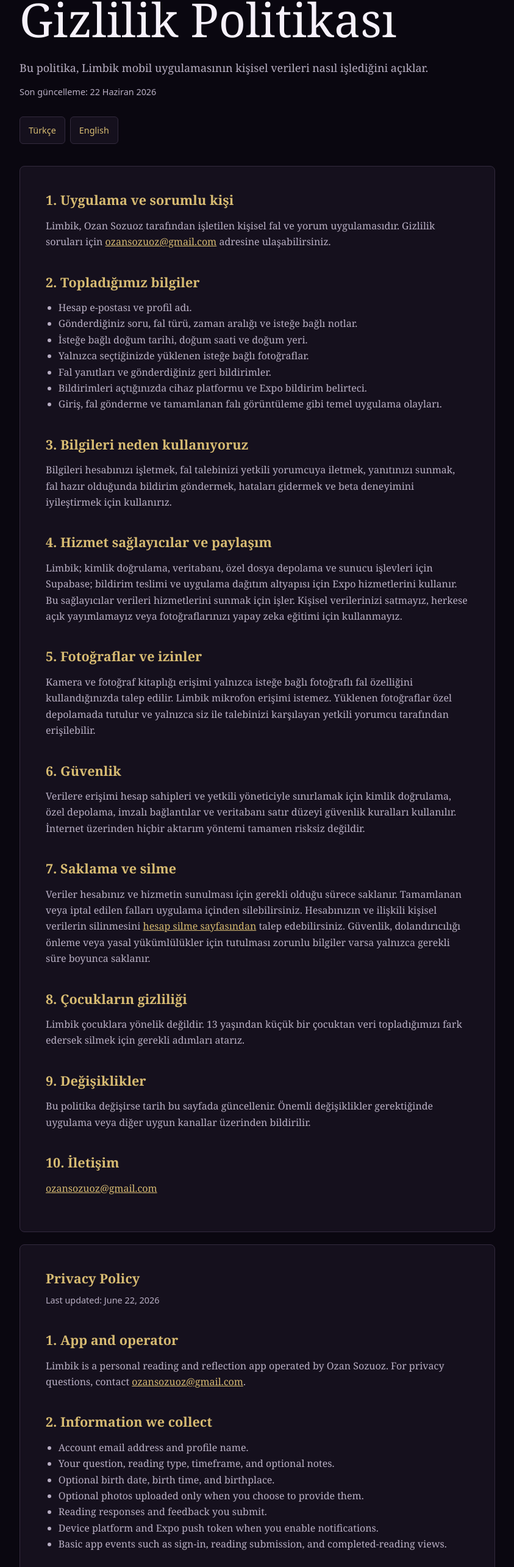
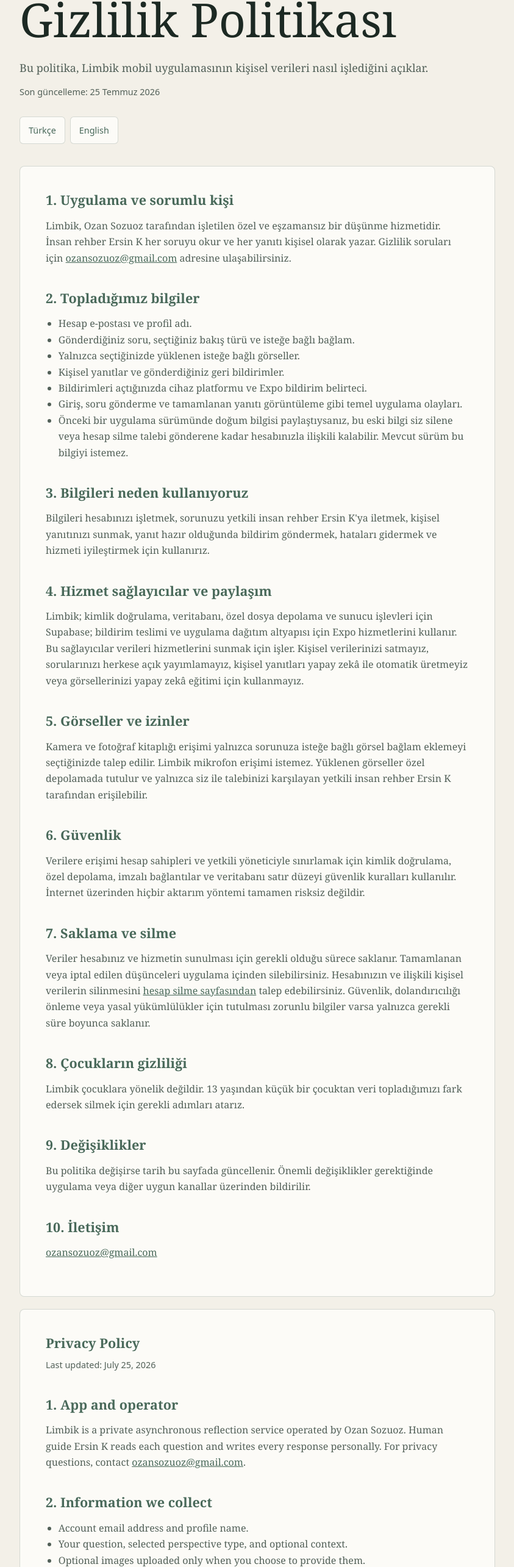
Before and after one commit to ozansozuozgit/limbik-legal, a plain HTML site: page privacy/index.html in a window 1280 px wide. Shown: the part 131-2700 px from the top of the page at 61% size, without its empty margins (218-1061 px from the left). Drawn offline with Linux system fonts and the light colour scheme.

Commit message:
Update legal pages for reflection service

```diff
--- a/privacy/index.html
+++ b/privacy/index.html
@@ -12,7 +12,7 @@
       <p class="brand"><a href="../">Limbik</a></p>
       <h1>Gizlilik Politikası</h1>
       <p class="lede">Bu politika, Limbik mobil uygulamasının kişisel verileri nasıl işlediğini açıklar.</p>
-      <p class="meta">Son güncelleme: 22 Haziran 2026</p>
+      <p class="meta">Son güncelleme: 25 Temmuz 2026</p>
       <nav class="language-nav" aria-label="Language">
         <a href="#turkce">Türkçe</a>
         <a href="#english">English</a>
@@ -20,33 +20,33 @@
 
       <article class="panel" id="turkce">
         <h2>1. Uygulama ve sorumlu kişi</h2>
-        <p>Limbik, Ozan Sozuoz tarafından işletilen kişisel fal ve yorum uygulamasıdır. Gizlilik soruları için <a href="mailto:ozansozuoz@gmail.com">ozansozuoz@gmail.com</a> adresine ulaşabilirsiniz.</p>
+        <p>Limbik, Ozan Sozuoz tarafından işletilen özel ve eşzamansız bir düşünme hizmetidir. İnsan rehber Ersin K her soruyu okur ve her yanıtı kişisel olarak yazar. Gizlilik soruları için <a href="mailto:ozansozuoz@gmail.com">ozansozuoz@gmail.com</a> adresine ulaşabilirsiniz.</p>
 
         <h2>2. Topladığımız bilgiler</h2>
         <ul>
           <li>Hesap e-postası ve profil adı.</li>
-          <li>Gönderdiğiniz soru, fal türü, zaman aralığı ve isteğe bağlı notlar.</li>
-          <li>İsteğe bağlı doğum tarihi, doğum saati ve doğum yeri.</li>
-          <li>Yalnızca seçtiğinizde yüklenen isteğe bağlı fotoğraflar.</li>
-          <li>Fal yanıtları ve gönderdiğiniz geri bildirimler.</li>
+          <li>Gönderdiğiniz soru, seçtiğiniz bakış türü ve isteğe bağlı bağlam.</li>
+          <li>Yalnızca seçtiğinizde yüklenen isteğe bağlı görseller.</li>
+          <li>Kişisel yanıtlar ve gönderdiğiniz geri bildirimler.</li>
           <li>Bildirimleri açtığınızda cihaz platformu ve Expo bildirim belirteci.</li>
-          <li>Giriş, fal gönderme ve tamamlanan falı görüntüleme gibi temel uygulama olayları.</li>
+          <li>Giriş, soru gönderme ve tamamlanan yanıtı görüntüleme gibi temel uygulama olayları.</li>
+          <li>Önceki bir uygulama sürümünde doğum bilgisi paylaştıysanız, bu eski bilgi siz silene veya hesap silme talebi gönderene kadar hesabınızla ilişkili kalabilir. Mevcut sürüm bu bilgiyi istemez.</li>
         </ul>
 
         <h2>3. Bilgileri neden kullanıyoruz</h2>
-        <p>Bilgileri hesabınızı işletmek, fal talebinizi yetkili yorumcuya iletmek, yanıtınızı sunmak, fal hazır olduğunda bildirim göndermek, hataları gidermek ve beta deneyimini iyileştirmek için kullanırız.</p>
+        <p>Bilgileri hesabınızı işletmek, sorunuzu yetkili insan rehber Ersin K'ya iletmek, kişisel yanıtınızı sunmak, yanıt hazır olduğunda bildirim göndermek, hataları gidermek ve hizmeti iyileştirmek için kullanırız.</p>
 
         <h2>4. Hizmet sağlayıcılar ve paylaşım</h2>
-        <p>Limbik; kimlik doğrulama, veritabanı, özel dosya depolama ve sunucu işlevleri için Supabase; bildirim teslimi ve uygulama dağıtım altyapısı için Expo hizmetlerini kullanır. Bu sağlayıcılar verileri hizmetlerini sunmak için işler. Kişisel verilerinizi satmayız, herkese açık yayımlamayız veya fotoğraflarınızı yapay zeka eğitimi için kullanmayız.</p>
+        <p>Limbik; kimlik doğrulama, veritabanı, özel dosya depolama ve sunucu işlevleri için Supabase; bildirim teslimi ve uygulama dağıtım altyapısı için Expo hizmetlerini kullanır. Bu sağlayıcılar verileri hizmetlerini sunmak için işler. Kişisel verilerinizi satmayız, sorularınızı herkese açık yayımlamayız, kişisel yanıtları yapay zekâ ile otomatik üretmeyiz veya görsellerinizi yapay zekâ eğitimi için kullanmayız.</p>
 
-        <h2>5. Fotoğraflar ve izinler</h2>
-        <p>Kamera ve fotoğraf kitaplığı erişimi yalnızca isteğe bağlı fotoğraflı fal özelliğini kullandığınızda talep edilir. Limbik mikrofon erişimi istemez. Yüklenen fotoğraflar özel depolamada tutulur ve yalnızca siz ile talebinizi karşılayan yetkili yorumcu tarafından erişilebilir.</p>
+        <h2>5. Görseller ve izinler</h2>
+        <p>Kamera ve fotoğraf kitaplığı erişimi yalnızca sorunuza isteğe bağlı görsel bağlam eklemeyi seçtiğinizde talep edilir. Limbik mikrofon erişimi istemez. Yüklenen görseller özel depolamada tutulur ve yalnızca siz ile talebinizi karşılayan yetkili insan rehber Ersin K tarafından erişilebilir.</p>
 
         <h2>6. Güvenlik</h2>
         <p>Verilere erişimi hesap sahipleri ve yetkili yöneticiyle sınırlamak için kimlik doğrulama, özel depolama, imzalı bağlantılar ve veritabanı satır düzeyi güvenlik kuralları kullanılır. İnternet üzerinden hiçbir aktarım yöntemi tamamen risksiz değildir.</p>
 
         <h2>7. Saklama ve silme</h2>
-        <p>Veriler hesabınız ve hizmetin sunulması için gerekli olduğu sürece saklanır. Tamamlanan veya iptal edilen falları uygulama içinden silebilirsiniz. Hesabınızın ve ilişkili kişisel verilerin silinmesini <a href="../delete-account/">hesap silme sayfasından</a> talep edebilirsiniz. Güvenlik, dolandırıcılığı önleme veya yasal yükümlülükler için tutulması zorunlu bilgiler varsa yalnızca gerekli süre boyunca saklanır.</p>
+        <p>Veriler hesabınız ve hizmetin sunulması için gerekli olduğu sürece saklanır. Tamamlanan veya iptal edilen düşünceleri uygulama içinden silebilirsiniz. Hesabınızın ve ilişkili kişisel verilerin silinmesini <a href="../delete-account/">hesap silme sayfasından</a> talep edebilirsiniz. Güvenlik, dolandırıcılığı önleme veya yasal yükümlülükler için tutulması zorunlu bilgiler varsa yalnızca gerekli süre boyunca saklanır.</p>
 
         <h2>8. Çocukların gizliliği</h2>
         <p>Limbik çocuklara yönelik değildir. 13 yaşından küçük bir çocuktan veri topladığımızı fark edersek silmek için gerekli adımları atarız.</p>
@@ -60,36 +60,36 @@
 
       <article class="panel" id="english" lang="en">
         <h2>Privacy Policy</h2>
-        <p class="meta">Last updated: June 22, 2026</p>
+        <p class="meta">Last updated: July 25, 2026</p>
 
         <h2>1. App and operator</h2>
-        <p>Limbik is a personal reading and reflection app operated by Ozan Sozuoz. For privacy questions, contact <a href="mailto:ozansozuoz@gmail.com">ozansozuoz@gmail.com</a>.</p>
+        <p>Limbik is a private asynchronous reflection service operated by Ozan Sozuoz. Human guide Ersin K reads each question and writes every response personally. For privacy questions, contact <a href="mailto:ozansozuoz@gmail.com">ozansozuoz@gmail.com</a>.</p>
 
         <h2>2. Information we collect</h2>
         <ul>
           <li>Account email address and profile name.</li>
-          <li>Your question, reading type, timeframe, and optional notes.</li>
-          <li>Optional birth date, birth time, and birthplace.</li>
-          <li>Optional photos uploaded only when you choose to provide them.</li>
-          <li>Reading responses and feedback you submit.</li>
+          <li>Your question, selected perspective type, and optional context.</li>
+          <li>Optional images uploaded only when you choose to provide them.</li>
+          <li>Personal responses and feedback you submit.</li>
           <li>Device platform and Expo push token when you enable notifications.</li>
-          <li>Basic app events such as sign-in, reading submission, and completed-reading views.</li>
+          <li>Basic app events such as sign-in, question submission, and completed-response views.</li>
+          <li>If you shared birth details in an earlier app version, that legacy information may remain associated with your account until you delete it or request account deletion. The current version does not request it.</li>
         </ul>
 
         <h2>3. Why we use information</h2>
-        <p>We use information to operate your account, deliver your request to the authorized reader, provide your response, notify you when it is ready, troubleshoot errors, and improve the beta experience.</p>
+        <p>We use information to operate your account, deliver your question to authorized human guide Ersin K, provide your personal response, notify you when it is ready, troubleshoot errors, and improve the service.</p>
 
         <h2>4. Service providers and sharing</h2>
-        <p>Limbik uses Supabase for authentication, database services, private file storage, and server functions, and Expo for notification delivery and app distribution infrastructure. These providers process data to provide their services. We do not sell personal data, publish readings publicly, or use uploaded photos to train artificial intelligence models.</p>
+        <p>Limbik uses Supabase for authentication, database services, private file storage, and server functions, and Expo for notification delivery and app distribution infrastructure. These providers process data to provide their services. We do not sell personal data, publish questions publicly, generate personal responses automatically with artificial intelligence, or use uploaded images to train artificial intelligence models.</p>
 
-        <h2>5. Photos and permissions</h2>
-        <p>Camera and photo-library access is requested only when you use the optional photo-reading feature. Limbik does not request microphone access. Uploaded photos are kept in private storage and are accessible only to you and the authorized reader handling your request.</p>
+        <h2>5. Images and permissions</h2>
+        <p>Camera and photo-library access is requested only when you choose to add optional visual context to your question. Limbik does not request microphone access. Uploaded images are kept in private storage and are accessible only to you and authorized human guide Ersin K while handling your request.</p>
 
         <h2>6. Security</h2>
         <p>Authentication, private storage, signed links, and database row-level security policies are used to limit access to account owners and authorized administrators. No internet transmission method is completely risk-free.</p>
 
         <h2>7. Retention and deletion</h2>
-        <p>Information is retained while needed to operate your account and provide the service. You can delete completed or cancelled readings inside the app. You can request deletion of your account and associated personal data from the <a href="../delete-account/">account deletion page</a>. Information required for security, fraud prevention, or legal obligations may be retained only for the necessary period.</p>
+        <p>Information is retained while needed to operate your account and provide the service. You can delete completed or cancelled reflections inside the app. You can request deletion of your account and associated personal data from the <a href="../delete-account/">account deletion page</a>. Information required for security, fraud prevention, or legal obligations may be retained only for the necessary period.</p>
 
         <h2>8. Children's privacy</h2>
         <p>Limbik is not directed to children. If we learn that we collected information from a child under 13, we will take steps to delete it.</p>
--- a/styles.css
+++ b/styles.css
@@ -1,12 +1,12 @@
 :root {
-  color-scheme: dark;
-  --bg: #0a0710;
-  --surface: #15101d;
-  --surface-2: #1d1628;
-  --text: #f6f1fb;
-  --muted: #b9afc4;
-  --gold: #d7bb72;
-  --border: #332a3e;
+  color-scheme: light;
+  --bg: #f3f0e8;
+  --surface: #fcfbf7;
+  --surface-2: #e1e9e3;
+  --text: #1c2923;
+  --muted: #526058;
+  --accent: #49695a;
+  --border: rgba(36, 60, 49, 0.18);
   --max: 780px;
 }
 
@@ -27,7 +27,7 @@
 }
 
 a {
-  color: var(--gold);
+  color: var(--accent);
 }
 
 .shell {
@@ -38,7 +38,7 @@
 
 .brand {
   margin: 0 0 40px;
-  color: var(--gold);
+  color: var(--accent);
   font-size: 0.82rem;
   font-family: system-ui, sans-serif;
   font-weight: 700;
@@ -60,7 +60,7 @@
 
 h2 {
   margin: 2.5rem 0 0.65rem;
-  color: var(--gold);
+  color: var(--accent);
   font-size: 1.35rem;
 }
 
@@ -107,9 +107,9 @@
 
 .button {
   margin-top: 12px;
-  border-color: var(--gold);
-  background: var(--gold);
-  color: #17110a;
+  border-color: var(--accent);
+  background: var(--accent);
+  color: #f8f5ed;
   font-family: system-ui, sans-serif;
   font-weight: 700;
 }
@@ -131,7 +131,7 @@
 }
 
 .notice {
-  border-left: 3px solid var(--gold);
+  border-left: 3px solid var(--accent);
   padding: 14px 18px;
   background: var(--surface-2);
 }
```
Also changed, not shown: delete-account/index.html (+8 -8 lines).
